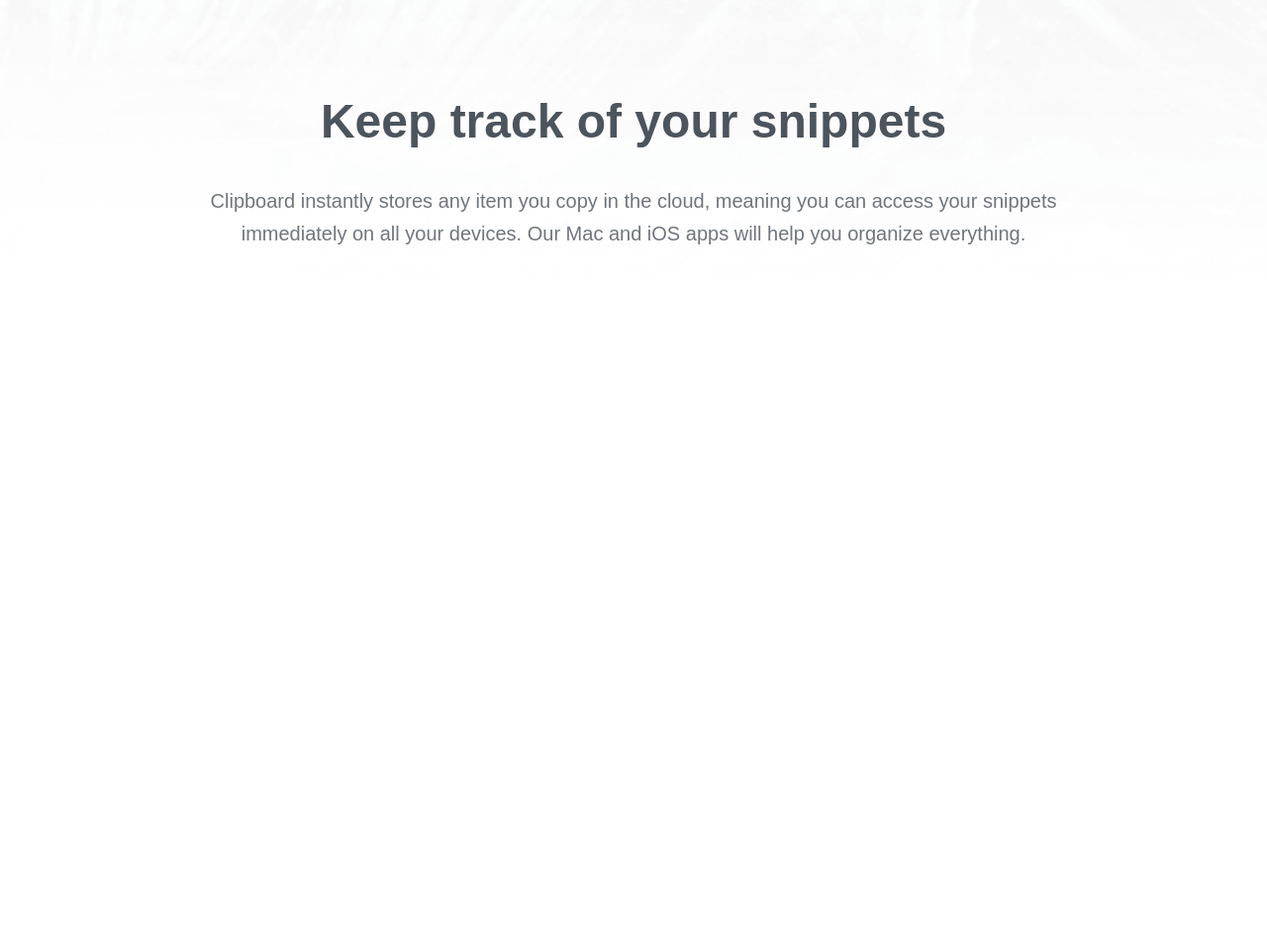
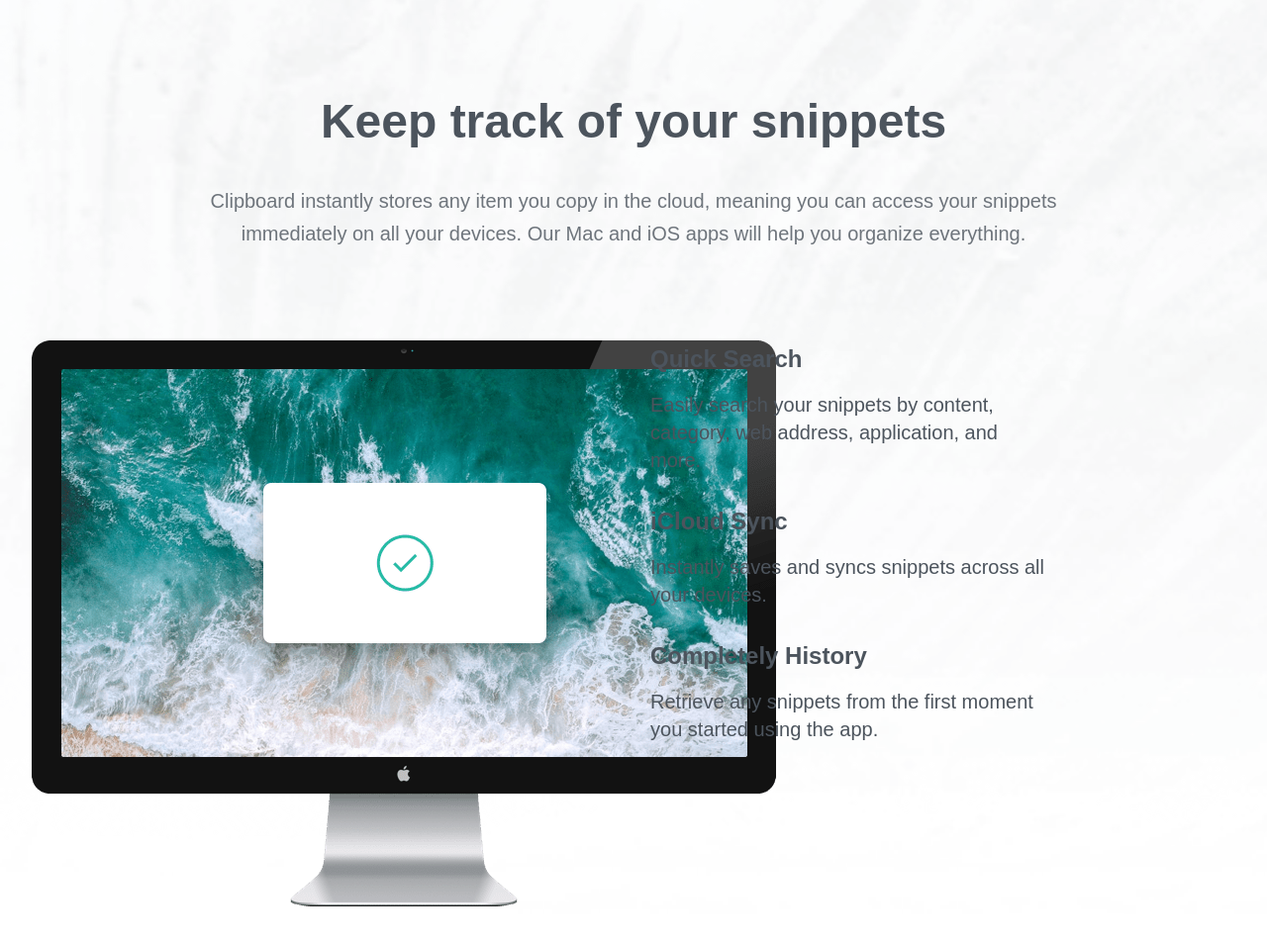
Before and after one commit to amm834/clipborad, a website built with Vite: page index.html in a window 1280 px wide. Shown: the part 604-1558 px from the top of the page at 99% size. Before the commit the page ends 904 px from the top, so only its background shows below. Built offline with nearby package versions, Linux system fonts and the light colour scheme; a web font is replaced by a local one.

Commit message:
feat: add feature section

```diff
--- a/index.html
+++ b/index.html
@@ -16,7 +16,8 @@
         <img src="images/logo.svg" alt="Clipboard logo">
         <h1 class="text-4xl md:text-5xl text-center text-darkGrayBlue font-semibold mt-4">A history of everything you
             copy</h1>
-        <p class="text-center max-w-3xl text-darkGrayBlue opacity-80 tracking-wide leading-relaxed text-2xl -my-3">Clipboard allows you to track and
+        <p class="text-center max-w-3xl text-darkGrayBlue opacity-80 tracking-wide leading-relaxed text-2xl -my-3">
+            Clipboard allows you to track and
             organize everything you copy. Instantly access your clipboard on all your
             devices.</p>
         <!--        Download buttons -->
@@ -39,9 +40,48 @@
     <div class="py-12 flex flex-col justify-center items-center gap-2 mt-4">
         <h1 class="text-4xl md:text-5xl text-center text-darkGrayBlue font-semibold">Keep track of your
             snippets</h1>
-        <p class="leading-relaxed text-center max-w-lg md:max-w-4xl text-darkGrayBlue opacity-80 text-2xl mt-8 text-xl">Clipboard instantly stores any item you copy in the cloud, meaning you can access your snippets immediately on all your devices. Our Mac and iOS apps will help you organize everything. </p>
+        <p class="leading-relaxed text-center max-w-lg md:max-w-4xl text-darkGrayBlue opacity-80 text-2xl mt-8 text-xl">
+            Clipboard instantly stores any item you copy in the cloud, meaning you can access your snippets immediately
+            on all your devices. Our Mac and iOS apps will help you organize everything. </p>
     </div>
 </section>
+
+<!-- features -->
+<section id="features">
+    <div class="my-12 py-20 px-6 flex flex-col justify-center items-center gap-y-16 md:flex-row md:gap-x-16">
+        <!--        featured image -->
+        <figure class="w-1/2 md:w-4/5 md:relative">
+            <img src="images/image-computer.png" alt="Computer Image" class="md:absolute md:top-[50%] md:-translate-y-[50%] md:-translate-x-[50%] md:left-[50%]">
+        </figure>
+        <!--        featured list -->
+        <div class="flex flex-col gap-y-8 md:-translate-x-[50%] md:-translate-y-[20%]">
+            <div class="text-center md:text-left">
+                <h4 class="text-darkGrayBlue font-bold text-2xl mb-4 ">Quick Search</h4>
+                <p class="text-xl text-darkGrayBlue max-w-lg">
+                    Easily search your snippets by content, category, web address, application, and more.
+                </p>
+            </div>
+
+            <div class="text-center md:text-left">
+                <h4 class="text-darkGrayBlue font-bold text-2xl mb-4 ">iCloud Sync</h4>
+                <p class="text-xl text-darkGrayBlue max-w-lg">
+                    Instantly saves and syncs snippets across all your devices.
+                </p>
+            </div>
+
+            <div class="text-center md:text-left">
+                <h4 class="text-darkGrayBlue font-bold text-2xl mb-4 ">Completely History</h4>
+                <p class="text-xl text-darkGrayBlue max-w-lg">
+                    Retrieve any snippets from the first moment you started using the app.
+                </p>
+            </div>
+
+
+        </div>
+    </div>
+</section>
+
+
 <script type="module" src="/main.js"></script>
 </body>
 </html>
```
